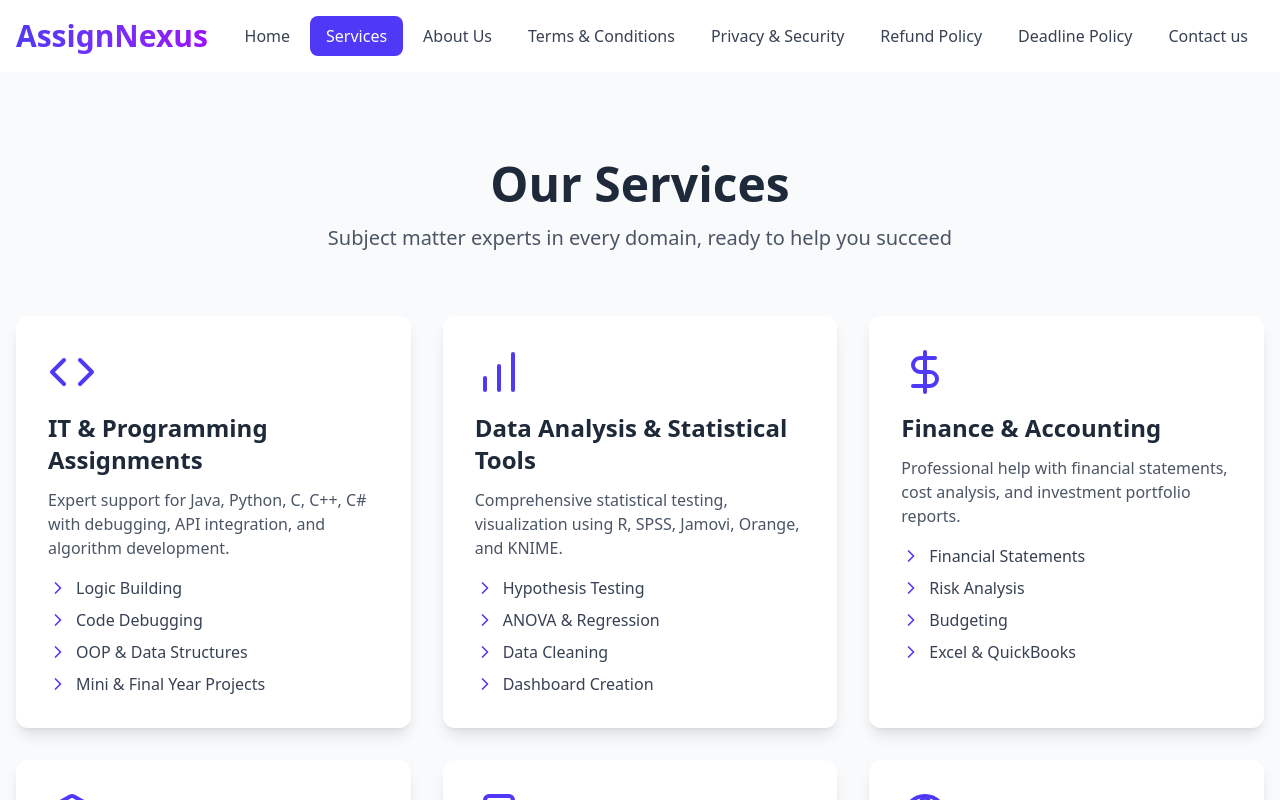
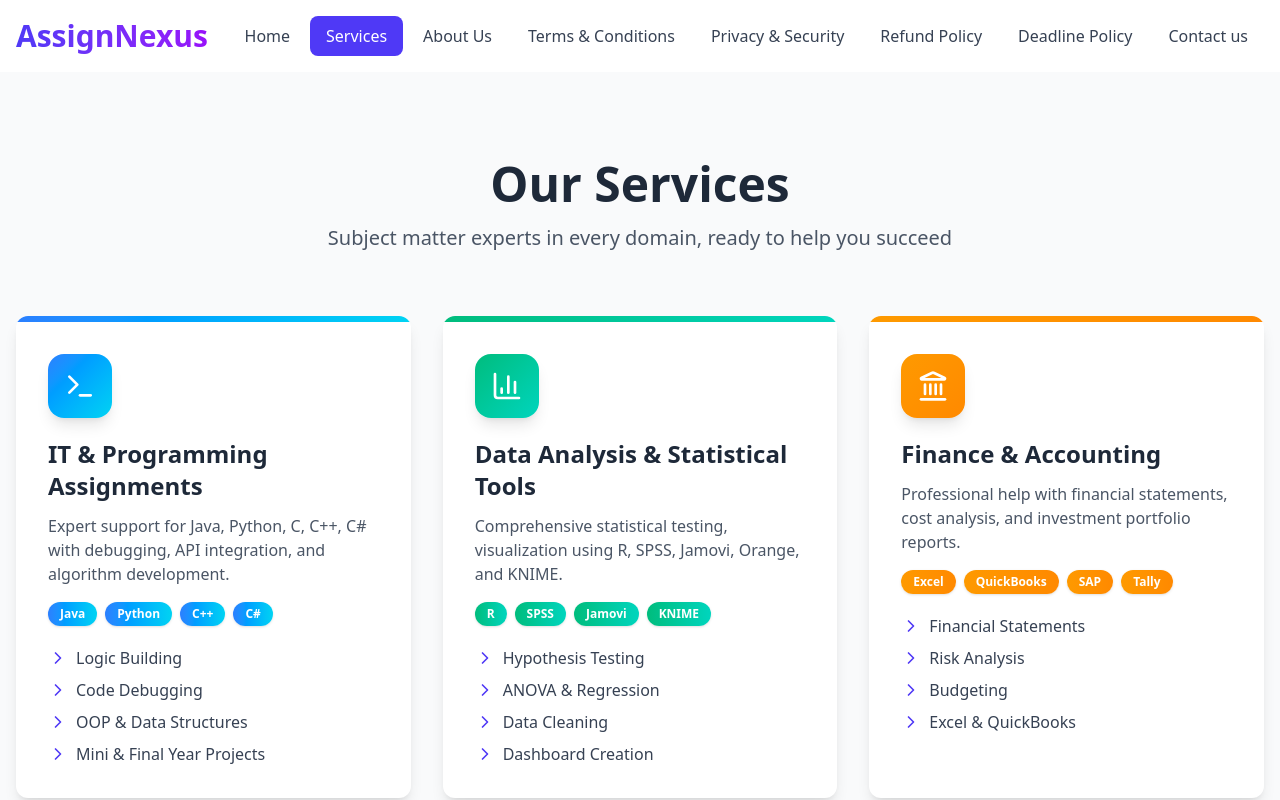
Before and after one commit to aritra1243/assignnexus, a React (Vite) app: page / in a window 1280 px wide. Both pictures are taken after a click on the button "Explore Services". Shown: the top 800 px of the page. Built offline with nearby package versions, Linux system fonts and the light colour scheme.

Commit message:
Fix page flickering, update service icons, remove CAD section, enhance cards

```diff
--- a/src/App.jsx
+++ b/src/App.jsx
@@ -1,5 +1,5 @@
 import React, { useState, useEffect } from 'react';
-import { Menu, X, CheckCircle, Clock, Shield, Award, Code, BarChart, DollarSign, Box, Smartphone, Globe, Calculator, ChevronRight, Mail, Phone, MapPin } from 'lucide-react';
+import { Menu, X, CheckCircle, Clock, Shield, Award, Terminal, BarChart3, Landmark, Cpu, TabletSmartphone, MonitorSmartphone, ChevronRight, Mail, Phone, MapPin } from 'lucide-react';
 
 function App() {
   const [currentPage, setCurrentPage] = useState('home');
@@ -27,46 +27,52 @@ function App() {
 
   const services = [
     {
-      icon: <Code className="w-12 h-12" />,
+      icon: <Terminal className="w-8 h-8" />,
       title: "IT & Programming Assignments",
       description: "Expert support for Java, Python, C, C++, C# with debugging, API integration, and algorithm development.",
-      features: ["Logic Building", "Code Debugging", "OOP & Data Structures", "Mini & Final Year Projects"]
+      features: ["Logic Building", "Code Debugging", "OOP & Data Structures", "Mini & Final Year Projects"],
+      tools: ["Java", "Python", "C++", "C#"],
+      gradient: "from-blue-500 to-cyan-400"
     },
     {
-      icon: <BarChart className="w-12 h-12" />,
+      icon: <BarChart3 className="w-8 h-8" />,
       title: "Data Analysis & Statistical Tools",
       description: "Comprehensive statistical testing, visualization using R, SPSS, Jamovi, Orange, and KNIME.",
-      features: ["Hypothesis Testing", "ANOVA & Regression", "Data Cleaning", "Dashboard Creation"]
+      features: ["Hypothesis Testing", "ANOVA & Regression", "Data Cleaning", "Dashboard Creation"],
+      tools: ["R", "SPSS", "Jamovi", "KNIME"],
+      gradient: "from-emerald-500 to-teal-400"
     },
     {
-      icon: <DollarSign className="w-12 h-12" />,
+      icon: <Landmark className="w-8 h-8" />,
       title: "Finance & Accounting",
       description: "Professional help with financial statements, cost analysis, and investment portfolio reports.",
-      features: ["Financial Statements", "Risk Analysis", "Budgeting", "Excel & QuickBooks"]
+      features: ["Financial Statements", "Risk Analysis", "Budgeting", "Excel & QuickBooks"],
+      tools: ["Excel", "QuickBooks", "SAP", "Tally"],
+      gradient: "from-amber-500 to-orange-400"
     },
     {
-      icon: <Box className="w-12 h-12" />,
-      title: "CAD & 3D Modelling",
-      description: "Industry-grade design support using AutoCAD, Revit, Ansys, and CATIA for engineering projects.",
-      features: ["2D/3D Drawing", "Simulation", "Structural Analysis", "Mechanical Design"]
+      icon: <TabletSmartphone className="w-8 h-8" />,
+      title: "App Development",
+      description: "Build Android apps with Firebase, SQLite integration, and modern UI/UX design.",
+      features: ["Android Studio", "Database Integration", "UI/UX Design", "Firebase Setup"],
+      tools: ["Android Studio", "Firebase", "Flutter", "SQLite"],
+      gradient: "from-violet-500 to-purple-400"
     },
     {
-      icon: <Smartphone className="w-12 h-12" />,
-      title: "App Development",
-      description: "Build Android apps with Firebase, SQLite integration, and modern UI/UX design.",
-      features: ["Android Studio", "Database Integration", "UI/UX Design", "Firebase Setup"]
+      icon: <MonitorSmartphone className="w-8 h-8" />,
+      title: "Web Development",
+      description: "Full-stack development with MERN, MEAN, Django, and Spring Boot frameworks.",
+      features: ["Frontend Design", "REST API", "Full-Stack Projects", "Portfolio Building"],
+      tools: ["React", "Node.js", "Django", "Spring Boot"],
+      gradient: "from-pink-500 to-rose-400"
     },
     {
-      icon: <Globe className="w-12 h-12" />,
-      title: "Web Development",
-      description: "Full-stack development with MERN, MEAN, Django, and Spring Boot frameworks.",
-      features: ["Frontend Design", "REST API", "Full-Stack Projects", "Portfolio Building"]
-    },
-    {
-      icon: <Calculator className="w-12 h-12" />,
+      icon: <Cpu className="w-8 h-8" />,
       title: "MATLAB Projects",
       description: "Advanced simulations for signal processing, control systems, and numerical computation.",
-      features: ["Signal Processing", "Control Systems", "Optimization", "Machine Learning"]
+      features: ["Signal Processing", "Control Systems", "Optimization", "Machine Learning"],
+      tools: ["MATLAB", "Simulink", "Octave"],
+      gradient: "from-indigo-500 to-blue-400"
     }
   ];
 
@@ -112,7 +118,7 @@ function App() {
               { icon: <CheckCircle />, title: "Quality Guaranteed", desc: "Expert-reviewed submissions" },
               { icon: <Award />, title: "Timely Delivery", desc: "Meet your deadlines, always" }
             ].map((item, idx) => (
-              <div key={idx} className="bg-white p-8 rounded-xl shadow-lg hover:shadow-2xl transition-all transform hover:-translate-y-2 text-center animate-fadeIn" style={{animationDelay: `${idx * 0.1}s`}}>
+              <div key={idx} className="bg-white p-8 rounded-xl shadow-lg hover:shadow-2xl transition-all duration-300 transform hover:-translate-y-2 text-center">
                 <div className="text-indigo-600 mb-4 flex justify-center">{React.cloneElement(item.icon, { className: "w-16 h-16" })}</div>
                 <h3 className="text-xl font-bold mb-2 text-gray-800">{item.title}</h3>
                 <p className="text-gray-600">{item.desc}</p>
@@ -148,10 +154,24 @@ function App() {
 
         <div className="grid md:grid-cols-2 lg:grid-cols-3 gap-8">
           {services.map((service, idx) => (
-            <div key={idx} className="bg-white rounded-xl shadow-lg hover:shadow-2xl transition-all p-8 transform hover:-translate-y-2 animate-slideUp" style={{animationDelay: `${idx * 0.1}s`}}>
-              <div className="text-indigo-600 mb-4">{service.icon}</div>
+            <div key={idx} className="group bg-white rounded-xl shadow-lg hover:shadow-2xl transition-all duration-300 overflow-hidden transform hover:-translate-y-2">
+              {/* Gradient accent bar */}
+              <div className={`h-1.5 bg-gradient-to-r ${service.gradient}`}></div>
+              <div className="p-8">
+                {/* Icon with colored background */}
+                <div className={`w-16 h-16 rounded-2xl bg-gradient-to-br ${service.gradient} flex items-center justify-center text-white mb-5 shadow-lg group-hover:scale-110 transition-transform duration-300`}>
+                  {service.icon}
+                </div>
                 <h3 className="text-2xl font-bold mb-3 text-gray-800">{service.title}</h3>
                 <p className="text-gray-600 mb-4">{service.description}</p>
+                {/* Software tool badges */}
+                <div className="flex flex-wrap gap-2 mb-5">
+                  {service.tools.map((tool, i) => (
+                    <span key={i} className={`px-3 py-1 rounded-full text-xs font-semibold bg-gradient-to-r ${service.gradient} text-white shadow-sm`}>
+                      {tool}
+                    </span>
+                  ))}
+                </div>
                 <ul className="space-y-2">
                   {service.features.map((feature, i) => (
                     <li key={i} className="flex items-start text-gray-700">
@@ -160,6 +180,7 @@ function App() {
                     </li>
                   ))}
                 </ul>
+              </div>
             </div>
           ))}
         </div>
@@ -634,17 +655,19 @@ function App() {
   );
 
   const renderPage = () => {
+    let page;
     switch(currentPage) {
-      case 'home': return <HomePage />;
-      case 'services': return <ServicesPage />;
-      case 'about': return <AboutPage />;
-      case 'terms': return <TermsPage />;
-      case 'privacy': return <PrivacyPage />;
-      case 'refund': return <RefundPage />;
-      case 'deadline': return <DeadlinePage />;
-      case 'contact': return <ContactPage />;
-      default: return <HomePage />;
+      case 'home': page = <HomePage />; break;
+      case 'services': page = <ServicesPage />; break;
+      case 'about': page = <AboutPage />; break;
+      case 'terms': page = <TermsPage />; break;
+      case 'privacy': page = <PrivacyPage />; break;
+      case 'refund': page = <RefundPage />; break;
+      case 'deadline': page = <DeadlinePage />; break;
+      case 'contact': page = <ContactPage />; break;
+      default: page = <HomePage />;
     }
+    return <div key={currentPage}>{page}</div>;
   };
 
   return (
@@ -665,10 +688,10 @@ function App() {
           }
         }
         .animate-fadeIn {
-          animation: fadeIn 0.6s ease-out;
+          animation: fadeIn 0.5s ease-out forwards;
         }
         .animate-slideUp {
-          animation: slideUp 0.8s ease-out;
+          animation: slideUp 0.6s ease-out forwards;
         }
       `}</style>
 
```
Lines whose indentation alone changed are shown as unchanged.
